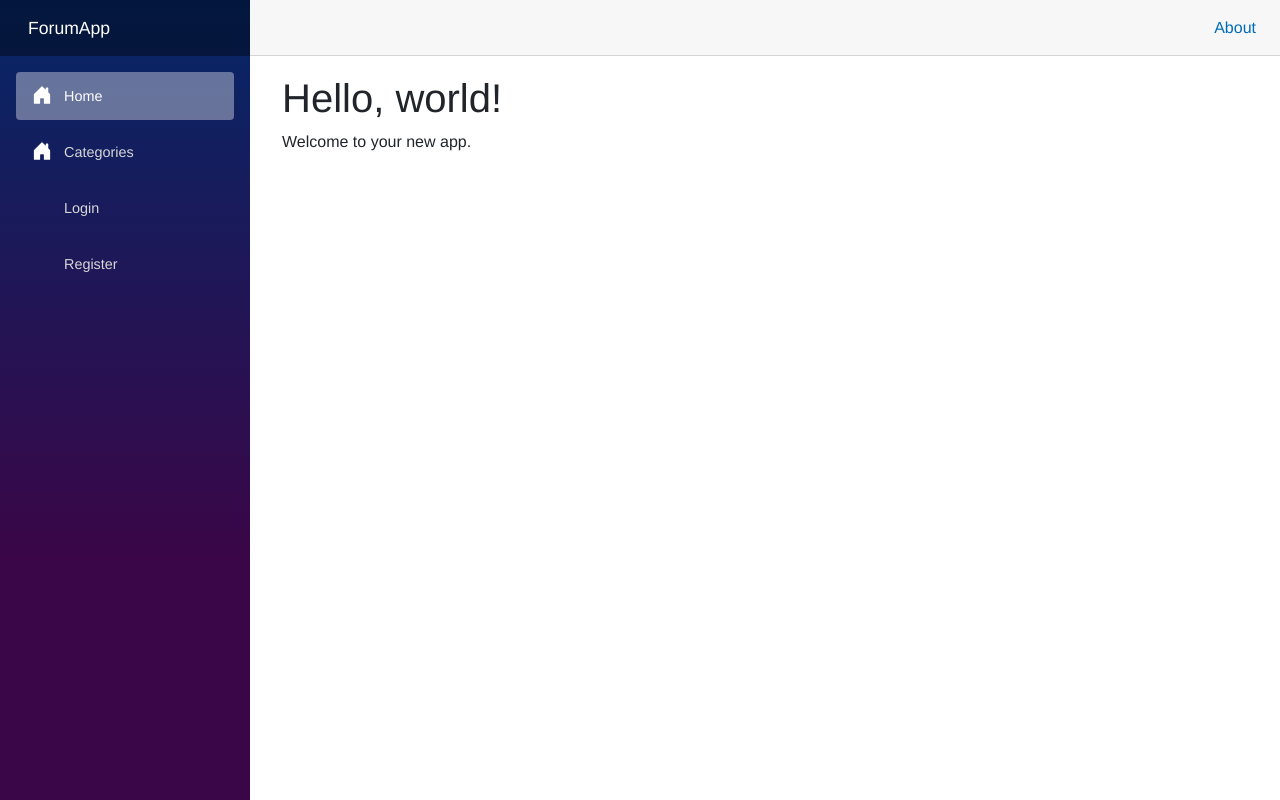
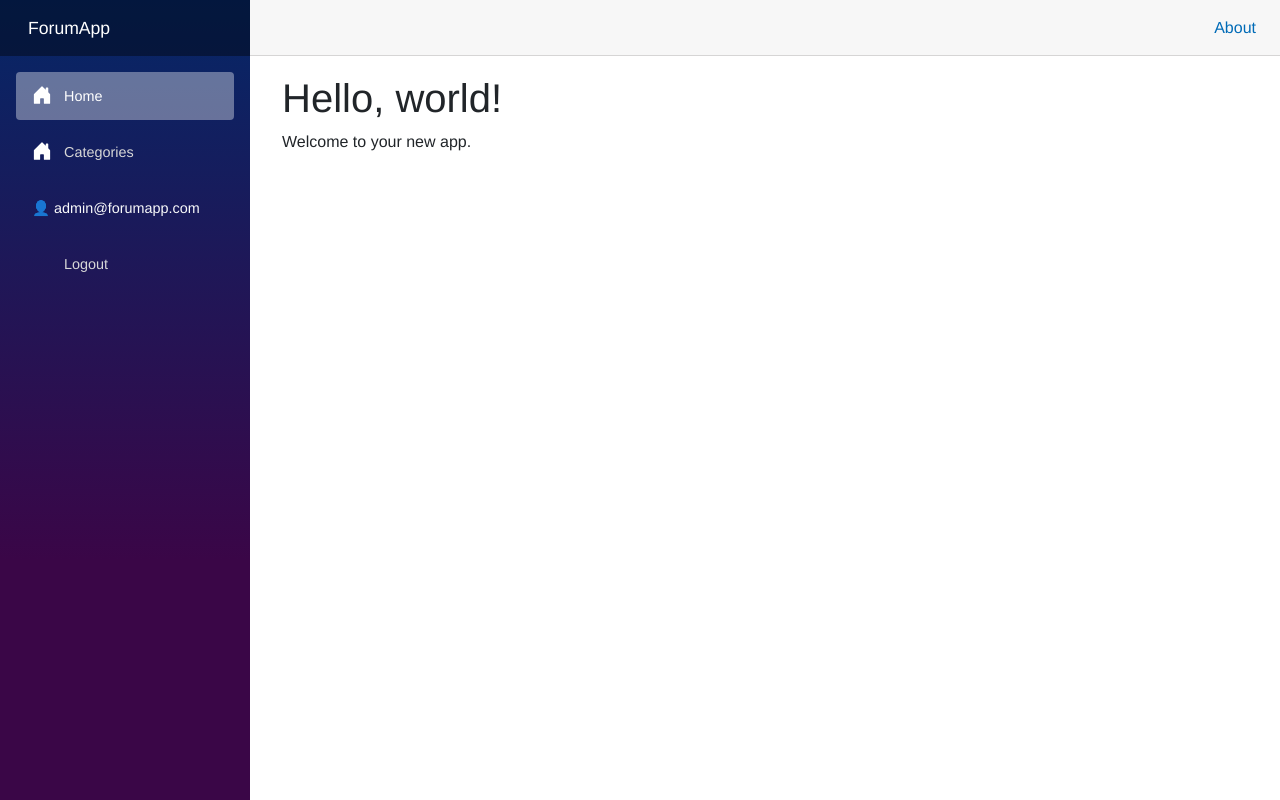
Before and after one commit to sha030701/ForumApp, an ASP.NET Core app: page / in a window 1280 px wide. Run offline with ASP.NET Core 8, Linux system fonts and the light colour scheme; a user stored in the database is signed in; style sheets or scripts are compiled from the project's sources.

Commit message:
har gjort lite  ändring på navmenu och på  login register sida

```diff
--- a/Components/Account/Logout.razor
+++ b/Components/Account/Logout.razor
@@ -0,0 +1,12 @@
+@page "/logout"
+@using Microsoft.AspNetCore.Identity
+@inject SignInManager<IdentityUser> SignInManager
+@inject NavigationManager Navigation
+
+@code{
+    protected override async Task OnInitializedAsync()
+    {
+        await SignInManager.SignOutAsync();
+        Navigation.NavigateTo("/", forceLoad: true);
+    }
+}
--- a/Components/Layout/NavMenu.razor
+++ b/Components/Layout/NavMenu.razor
@@ -1,3 +1,5 @@
+@using Microsoft.AspNetCore.Components.Authorization
+
 <div class="top-row ps-3 navbar navbar-dark">
     <div class="container-fluid">
         <a class="navbar-brand" href="">ForumApp</a>
@@ -18,16 +20,35 @@
                 <span class="bi bi-house-door-fill-nav-menu" aria-hidden="true"></span> Categories
             </NavLink>
         </div>
-        <div class ="nav-item px-3">
-            <NavLink class="nav-link" href="/Login">
+         <AuthorizeView>
+            <Authorized>
+
+                <div class="nav-item px-3">
+                    <span class="nav-link text-light">👤 @context.User.Identity?.Name</span>
+                </div>
+
+                <div class="nav-item px-3">
+                    <NavLink class="nav-link" href="/logout">
+                        <span class="bi bi-box-arrow-right-nav-menu" aria-hidden="true"></span> Logout
+                    </NavLink>
+                </div>
+            </Authorized>
+
+            <NotAuthorized>
+
+                <div class="nav-item px-3">
+                    <NavLink class="nav-link" href="/login">
                         <span class="bi bi-person-nav-menu" aria-hidden="true"></span> Login
                     </NavLink>
                 </div>
-            <div class ="nav-item px-3">
-                <NavLink class="nav-link" href="/Register">
+
+                <div class="nav-item px-3">
+                    <NavLink class="nav-link" href="/register">
                         <span class="bi bi-person-plus-nav-menu" aria-hidden="true"></span> Register
                     </NavLink>
                 </div>
+            </NotAuthorized>
+        </AuthorizeView>
 
 
 
```
Also changed, not shown: forum.db, 9 other files. Lines whose indentation alone changed are shown as unchanged.
